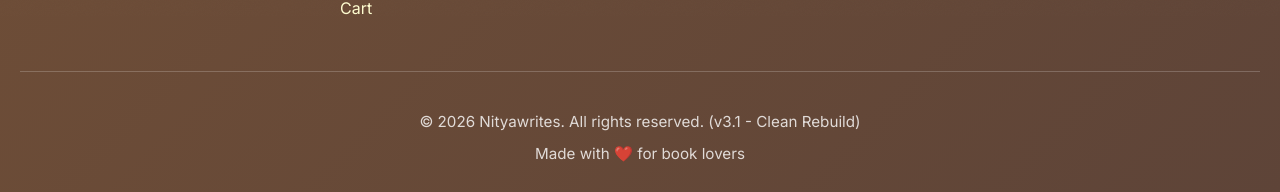
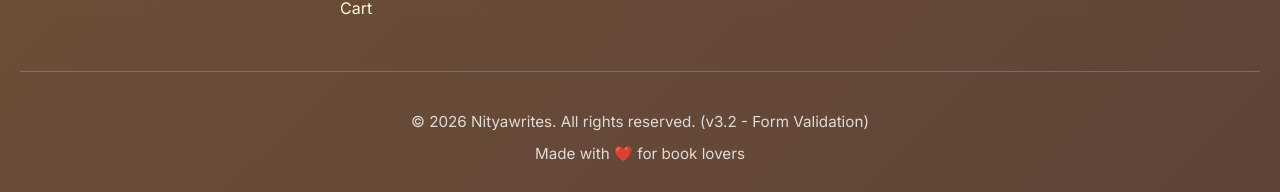
Before and after one commit to Vasucr01/nityawrites17, a Django app: page /cart/ in a window 1280 px wide. Shown: the part 784-976 px from the top of the page. Run offline with Django 5.2, Linux system fonts and the light colour scheme; data that the repository does not hold is empty.

Commit message:
Update version to v3.2

```diff
--- a/store/templates/store/base.html
+++ b/store/templates/store/base.html
@@ -89,7 +89,7 @@
     </div>
 
     <div class="footer-bottom">
-      <p>© 2026 Nityawrites. All rights reserved. (v3.1 - Clean Rebuild)</p>
+      <p>© 2026 Nityawrites. All rights reserved. (v3.2 - Form Validation)</p>
       <p>Made with ❤️ for book lovers</p>
     </div>
   </footer>
```
